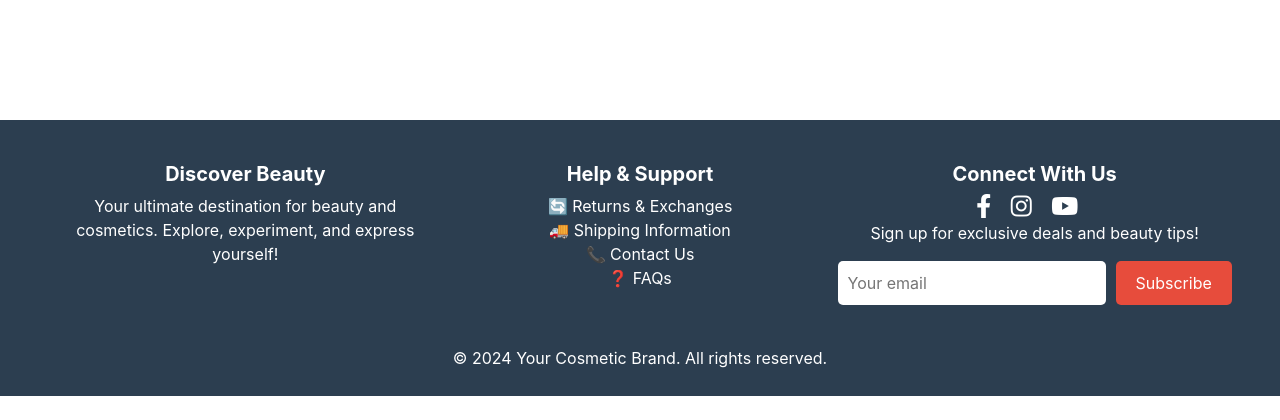
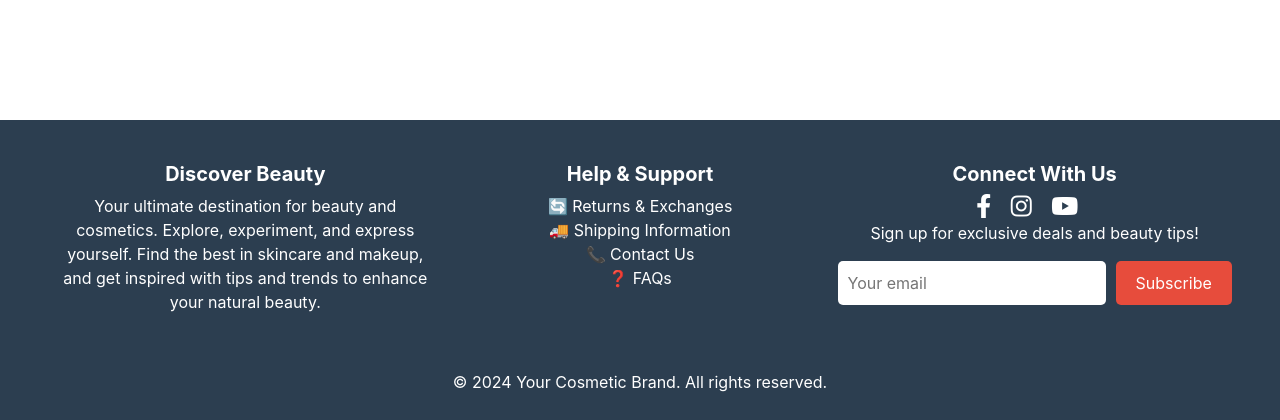
Before and after one commit to MateenSeddiqi/Online-cosmetic-shop, a Django app: page /aboutPage/ in a window 1280 px wide. Shown: the part 869-1289 px from the top of the page. Before the commit the page ends 1265 px from the top, so only its background shows below. Run offline with Django 5.2, Linux system fonts and the light colour scheme.

Commit message:
footer design done

```diff
--- a/products/templates/footer.html
+++ b/products/templates/footer.html
@@ -2,7 +2,9 @@
         <div class="row">
             <div class="footer-des col-lg-4 col-md-12">
                 <h5>Discover Beauty</h5>
-                <p>Your ultimate destination for beauty and cosmetics. Explore, experiment, and express yourself!</p>
+                <p>Your ultimate destination for beauty and cosmetics. Explore, experiment, and express yourself.
+                    Find the best in skincare and makeup, and get inspired with tips and trends to enhance your natural beauty.
+                </p>
             </div>
             <div class="footer-terms col-lg-4 col-md-12">
                 <h5>Help & Support</h5>
```
